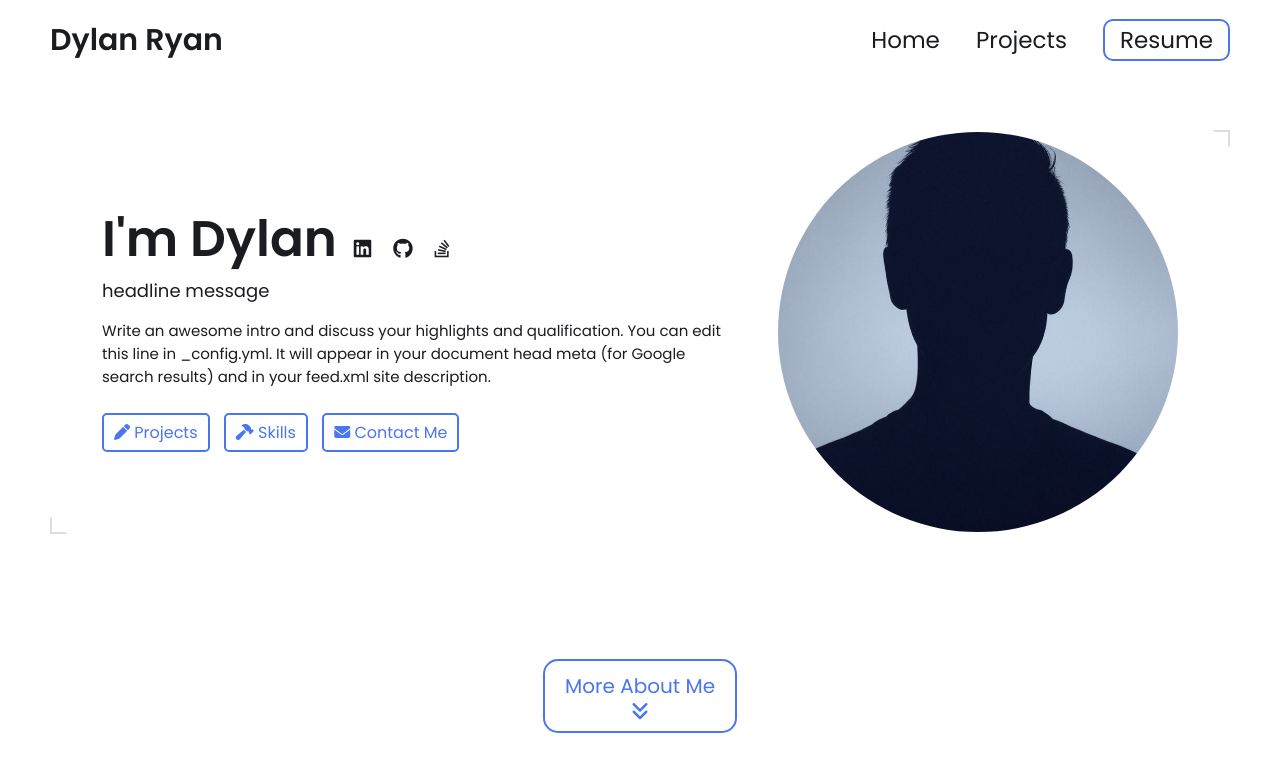
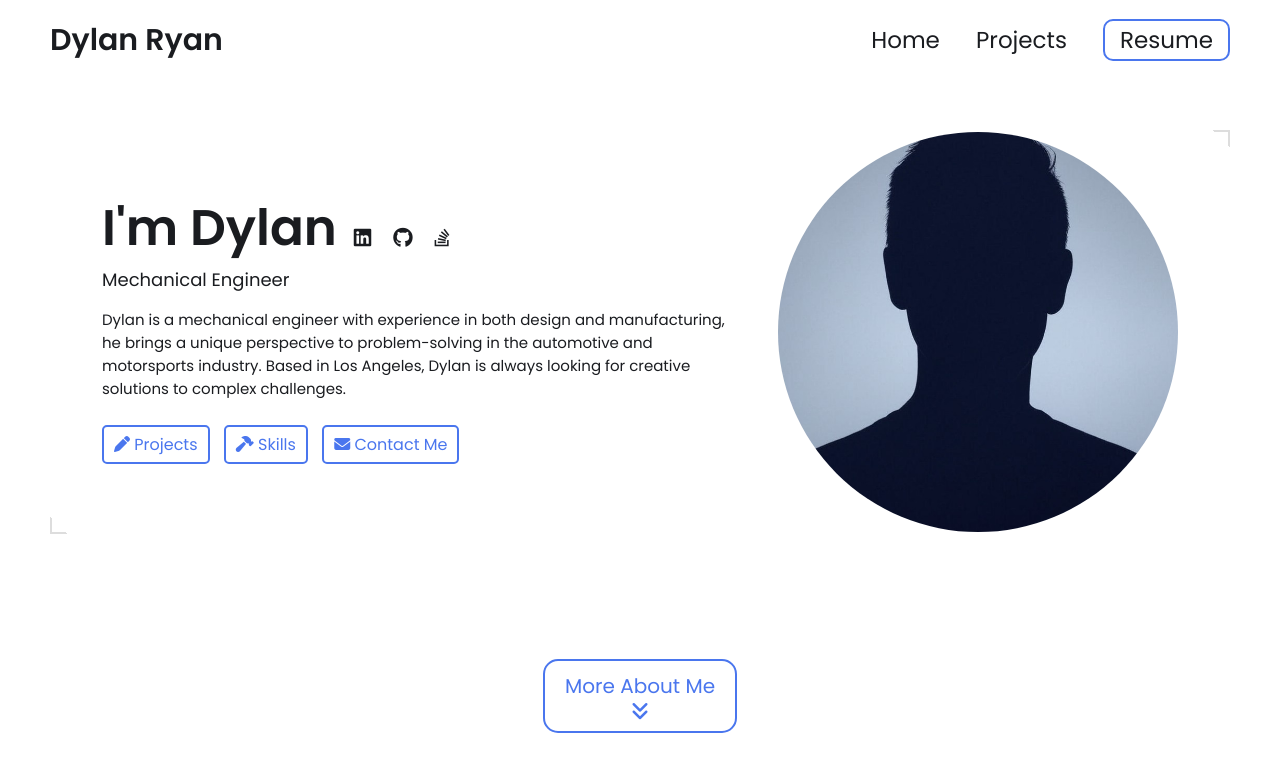
Before and after one commit to dylanengr/dylanengr.github.io, a Jekyll site: the page built from index.html, in a window 1280 px wide and 900 px high. Shown: the top 772 px of the window. Built offline with Jekyll 4.4.1, drawn with Linux system fonts in a browser that asks for light colours.

Commit message:
Update _config.yml

```diff
--- a/_config.yml
+++ b/_config.yml
@@ -13,11 +13,9 @@ title: Dylan Ryan's Portfolio # This is what shows up in the tab of the browser
 
 # Hero Section
 name: Dylan Ryan
-headline: headline message
+headline: Mechanical Engineer
 description: >- # dont remove this line. this will ignore all new lines until the next section
-  Write an awesome intro and discuss your highlights and qualification. You can edit this
-  line in _config.yml. It will appear in your document head meta (for
-  Google search results) and in your feed.xml site description.
+  Dylan is a mechanical engineer with experience in both design and manufacturing, he brings a unique perspective to problem-solving in the automotive and motorsports industry. Based in Los Angeles, Dylan is always looking for creative solutions to complex challenges.
 
 # Place your profile image in /assets/images/profile-image/folder and edit the file name
 profile_image: ./assets/images/profile-image/avatar.jpeg
```
